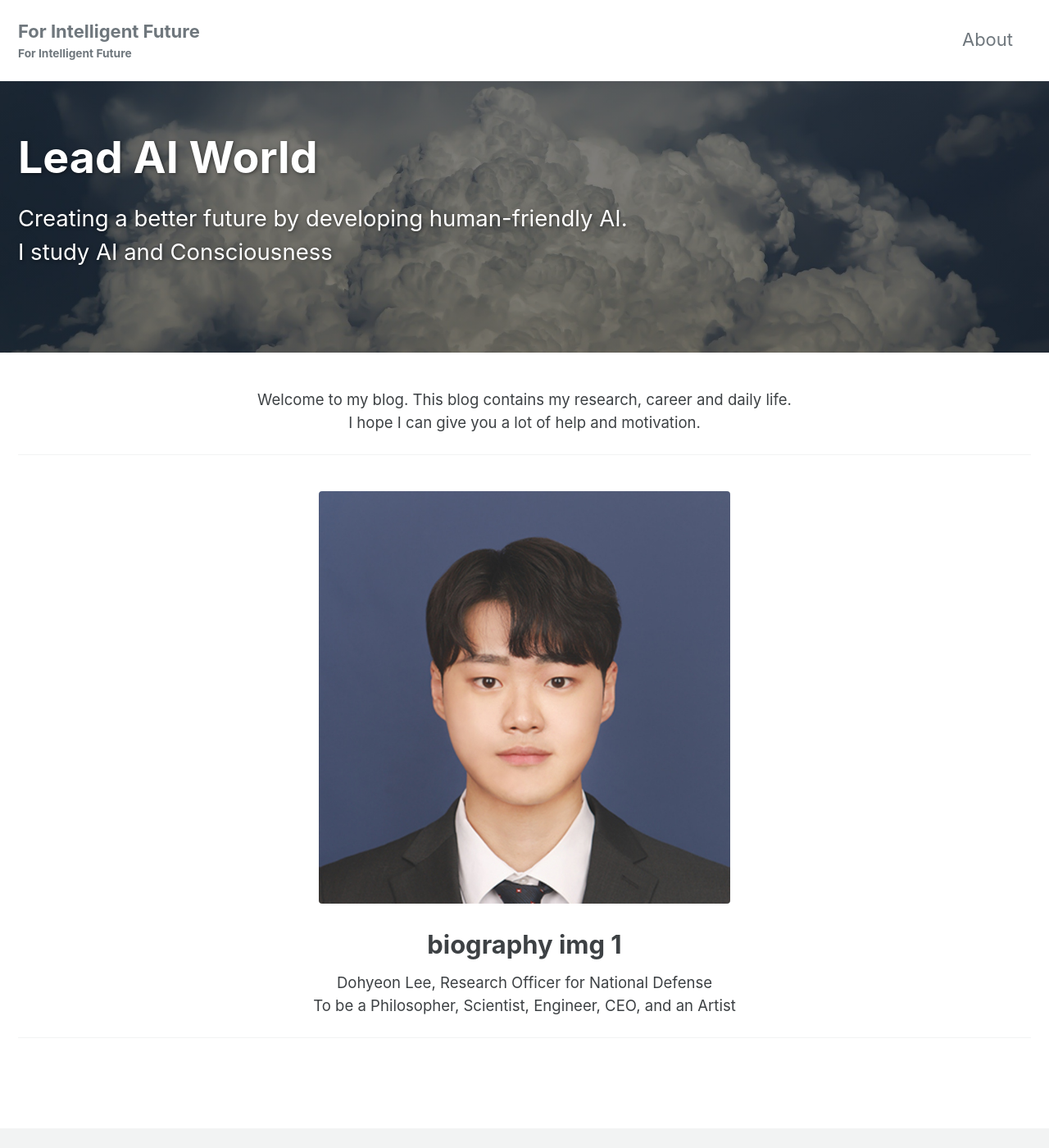
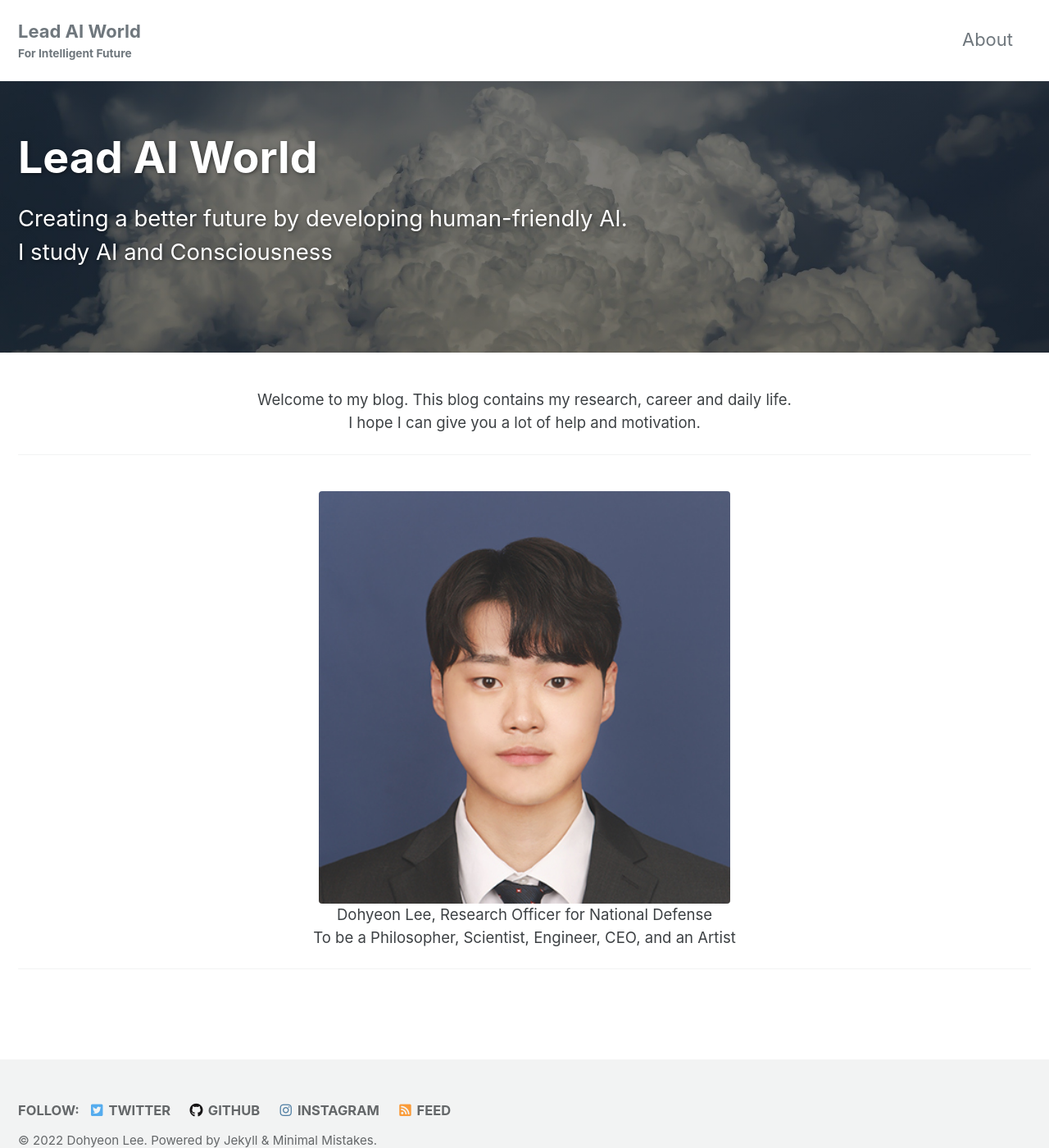
Before and after one commit to Lead-AI-World/Lead-AI-World.github.io, a Jekyll site: the page built from index.md, in a window 1280 px wide and 1400 px high. Shown: the whole window at 82% size. Built offline with Jekyll 4.4.1, drawn with Linux system fonts in a browser that asks for light colours; cached includes are drawn as plain includes.

Commit message:
landing page

```diff
--- a/_config.yml
+++ b/_config.yml
@@ -16,7 +16,7 @@ minimal_mistakes_skin    : "default" # "air", "aqua", "contrast", "dark", "dirt"
 
 # Site Settings
 locale                   : "en-US"
-title                    : "Lead AI World"
+title                    : "For Intelligent Future"
 title_separator          : "|"
 subtitle                 : "For Intelligent Future"
 name                     : "Dohyeon Lee"
@@ -26,7 +26,7 @@ baseurl                  : # the subpath of your site, e.g. "/blog"
 repository               : "Lead-AI-World/Lead-AI-World.github.io"
 teaser                   : # path of fallback teaser image, e.g. "/assets/images/500x300.png"
 logo                     : # path of logo image to display in the masthead, e.g. "/assets/images/88x88.png"
-masthead_title           : "For Intelligent Future"
+masthead_title           : "Lead AI World"
 # breadcrumbs            : false # true, false (default)
 words_per_minute         : 200
 comments:
--- a/index.md
+++ b/index.md
@@ -10,9 +10,7 @@ excerpt: "Creating a better future by developing human-friendly AI.<br>I study A
 intro:
   - excerpt: "Welcome to my blog. This blog contains my research, career and daily life.<br>I hope I can give you a lot of help and motivation."
 feature_row:
-  - image_path: assets/images/bio-photo.jpeg
-    alt: "biography img 1"
-    title: "biography img 1"
+  - image_path: assets/images/bio-photo-small.jpeg
     excerpt: "Dohyeon Lee, Research Officer for National Defense<br>To be a Philosopher, Scientist, Engineer, CEO, and an Artist"
 ---
 
```
Also changed, not shown: assets/images/bio-photo-small.jpeg (added).
